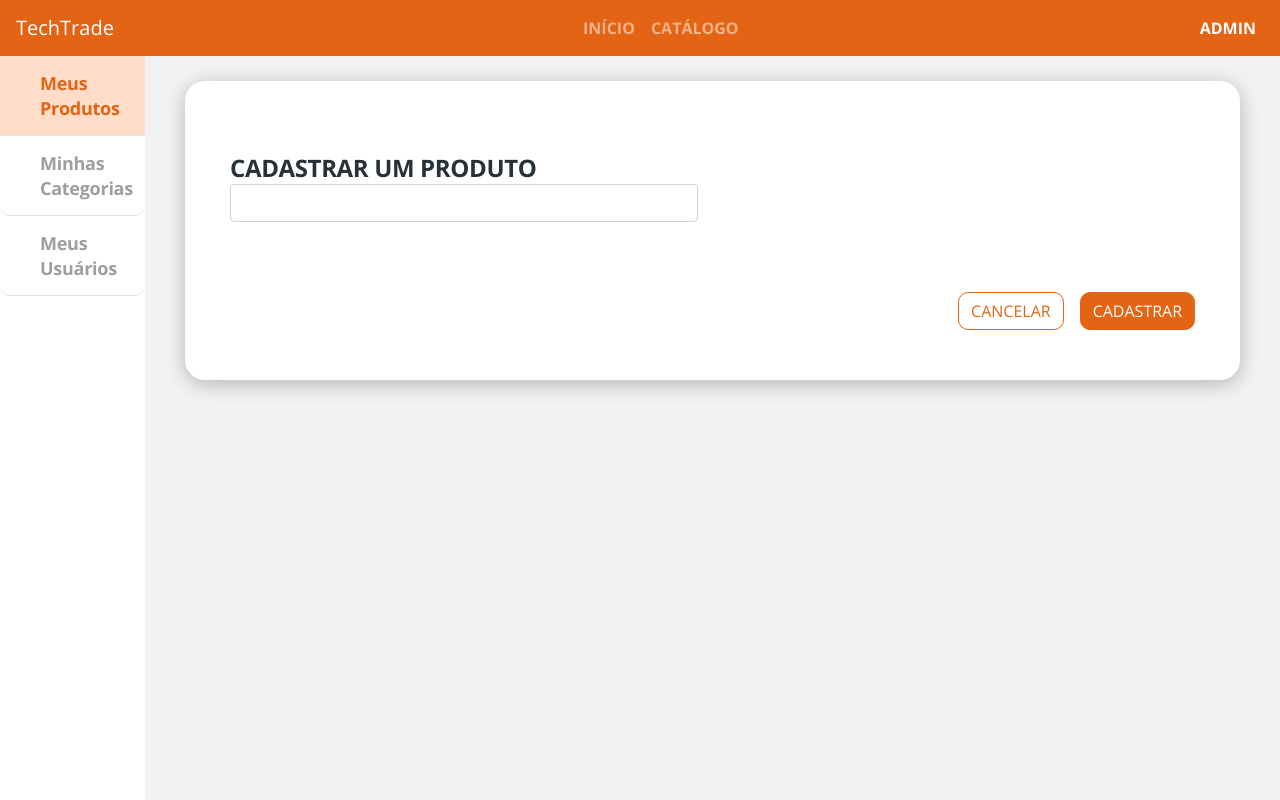
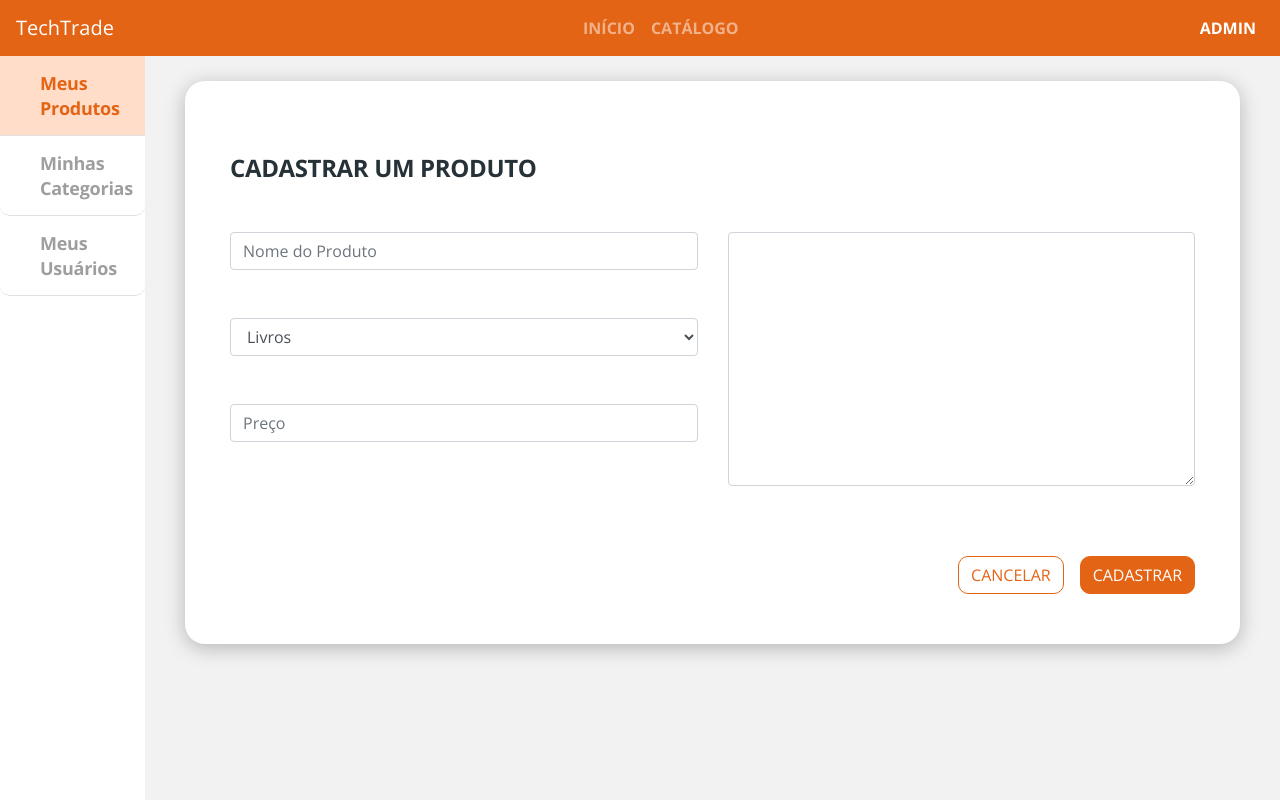
Before and after one commit to carlosemartins97/dscatalog, a React (Create React App) app in the folder front-web/: page /admin/products/create in a window 1280 px wide. Built offline with nearby package versions, Linux system fonts and the light colour scheme.

Commit message:
Improve new product form

```diff
--- a/front-web/src/pages/Admin/components/Products/Form/index.tsx
+++ b/front-web/src/pages/Admin/components/Products/Form/index.tsx
@@ -1,16 +1,91 @@
-import React from 'react';
+import React, { useState } from 'react';
+import { makeRequest } from '../../../../../core/utils/request';
 import BaseForm from '../../BaseForm';
 import './styles.scss';
 
+type FormState = {
+    name: string;
+    price: string;
+    category: string;
+    description: string;
+}
+
+type FormEvent = React.ChangeEvent<HTMLInputElement | HTMLSelectElement | HTMLTextAreaElement>;
+
 const Form = () => {
+    const [formData, setFormData] = useState<FormState>({
+        name: '',
+        price: '',
+        category: '1',
+        description: '',
+    });
+
+
+    const handleOnChange = (event: FormEvent ) => {
+        const name = event.target.name;
+        const value = event.target.value;
+
+
+        setFormData(data => ({ ...data, [name]: value }));
+    }
+
+    const handleSubmit = (event: React.FormEvent<HTMLFormElement>) => {
+        event.preventDefault();
+        const payload = {
+            ...formData,
+            imgUrl: 'https://compass-ssl.xbox.com/assets/83/53/83534a33-0998-43dc-915a-4ec0a686d679.jpg?n=10202018_Panes-3-up-1400_Hero-SX_570x570.jpg',
+            categories: [{id: formData.category}]
+        }
+        makeRequest({url: '/products', method: 'POST', data: payload});
+
+    }
+
+
     return (
-        <BaseForm title='CADASTRAR UM PRODUTO'>
-            <div className="row">
-                <div className="col-6">
-                    <input type="text" className="form-control" />
+        <form onSubmit={handleSubmit}>
+            <BaseForm title='CADASTRAR UM PRODUTO'>
+                <div className="row my-5">
+                    <div className="col-6">
+                        <input
+                            value={formData.name}
+                            name="name"
+                            type="text"
+                            className="form-control mb-5"
+                            onChange={handleOnChange}
+                            placeholder='Nome do Produto'
+                        />
+                        <select
+                            value={formData.category}
+                            name="category"
+                            className='form-control mb-5'
+                            onChange={handleOnChange}
+                        >
+                            <option value="1">Livros</option>
+                            <option value="3">Computadores</option>
+                            <option value="2">Eletrônicos</option>
+                        </select>
+                        <input
+                            value={formData.price}
+                            name="price"
+                            type="text"
+                            className="form-control"
+                            onChange={handleOnChange}
+                            placeholder='Preço'
+                        />
+                    </div>
+                    <div className="col-6">
+                        <textarea
+                            className="form-control"
+                            name="description"
+                            value={formData.description}
+                            cols={30}
+                            rows={10}
+                            onChange={handleOnChange}
+                             />
+                    </div>
                 </div>
-            </div>
-        </BaseForm>
+            </BaseForm>
+        </form>
     )
 }
 
```
Also changed, not shown: 1 other file (tests, documents, lock files or other folders).
